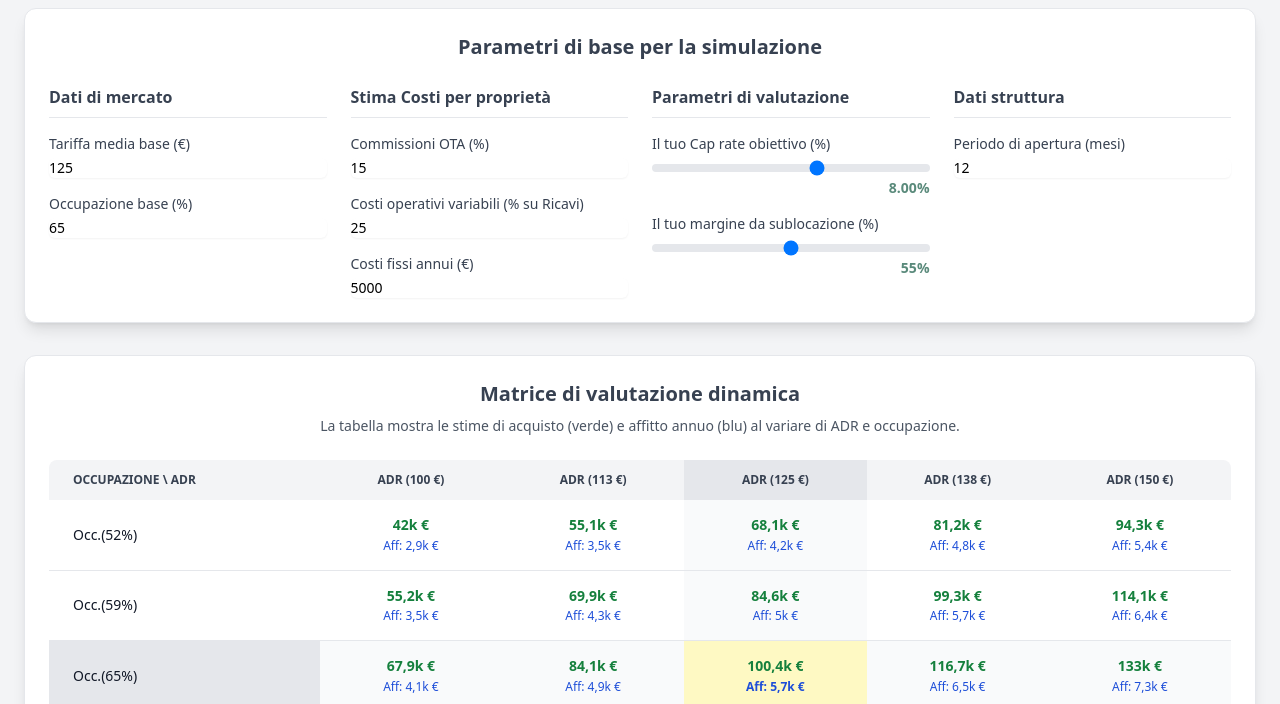
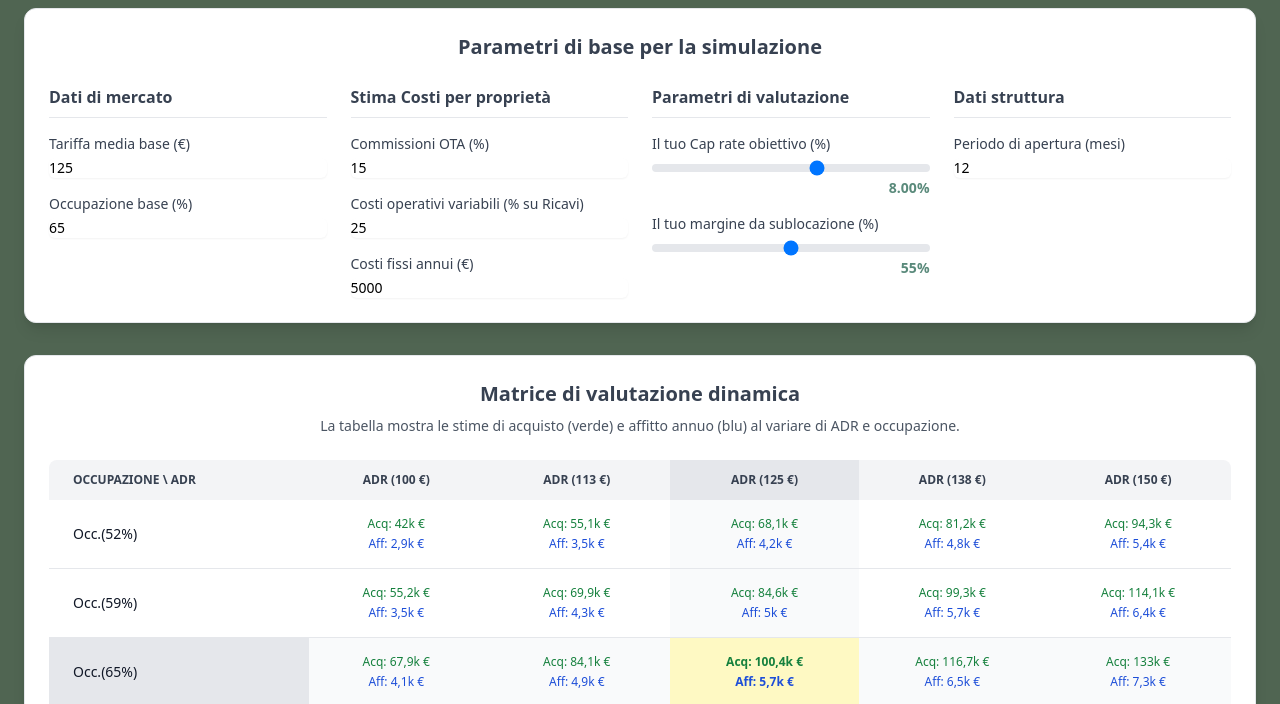
Before and after one commit to andrealorussoh24-netizen/Sensibilit-, a plain HTML site: page index.html in a window 1280 px wide. Shown: the part 92-796 px from the top of the page. Drawn offline with nearby package versions, Linux system fonts and the light colour scheme.

Commit message:
Update index.html

```diff
--- a/index.html
+++ b/index.html
@@ -9,7 +9,7 @@
     <!-- Stili personalizzati -->
     <style>
         body {
-            background-color: #506552;
+            background-color: #506552; /* SFONDO VERDE APPLICATO A TUTTA LA PAGINA */
         }
         .container {
             max-width: 1400px;
@@ -21,7 +21,7 @@
         }
     </style>
 </head>
-<body class="bg-gray-100">
+<body>
 
     <div class="container">
         <div class="text-center mb-8">
@@ -237,7 +237,7 @@ document.addEventListener('DOMContentLoaded', function () {
                 if(cell) {
                     cell.innerHTML = `
                         <div class="flex flex-col leading-tight">
-                            <span class="font-semibold text-green-700">${formatCurrency(offertaAcquisto, true)}</span>
+                            <span class="text-xs text-green-700">Acq: ${formatCurrency(offertaAcquisto, true)}</span>
                             <span class="text-xs text-blue-700 mt-1">Aff: ${formatCurrency(affittoAnnuo, true)}</span>
                         </div>
                     `;
```
